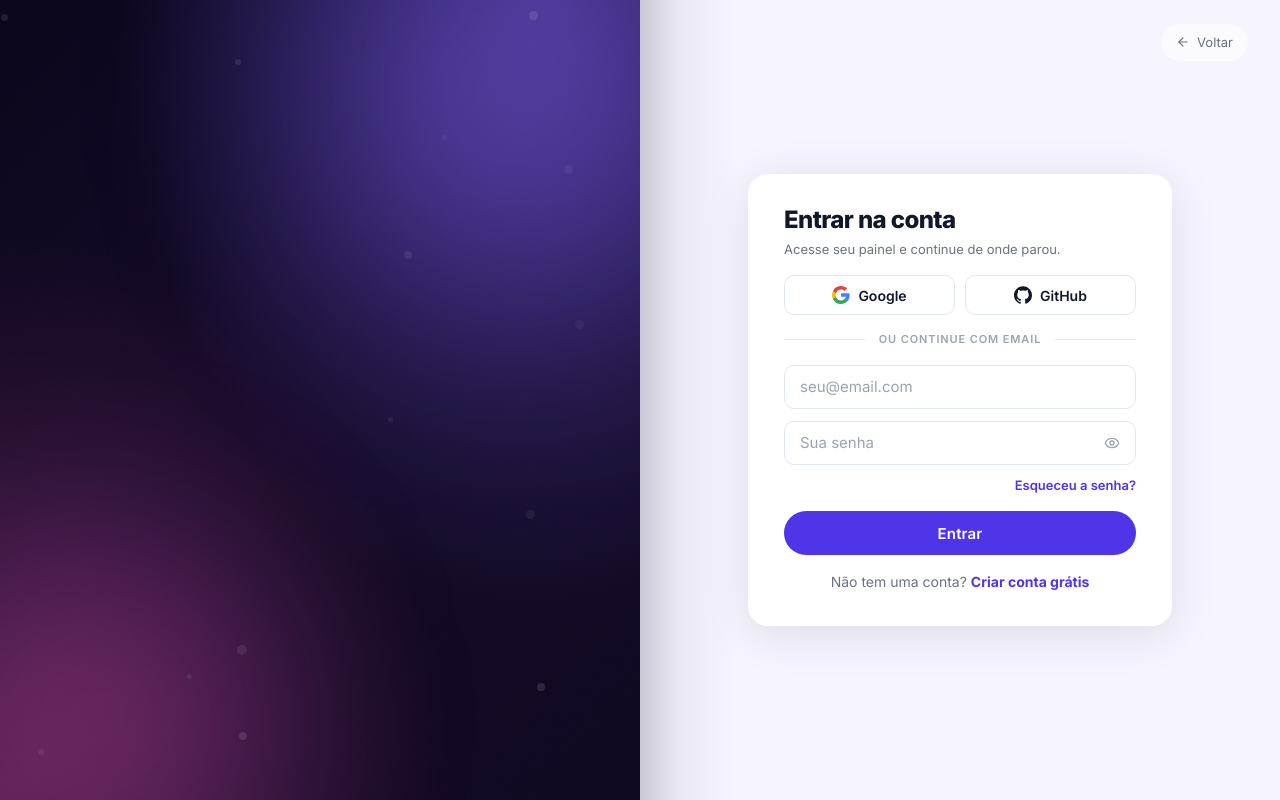
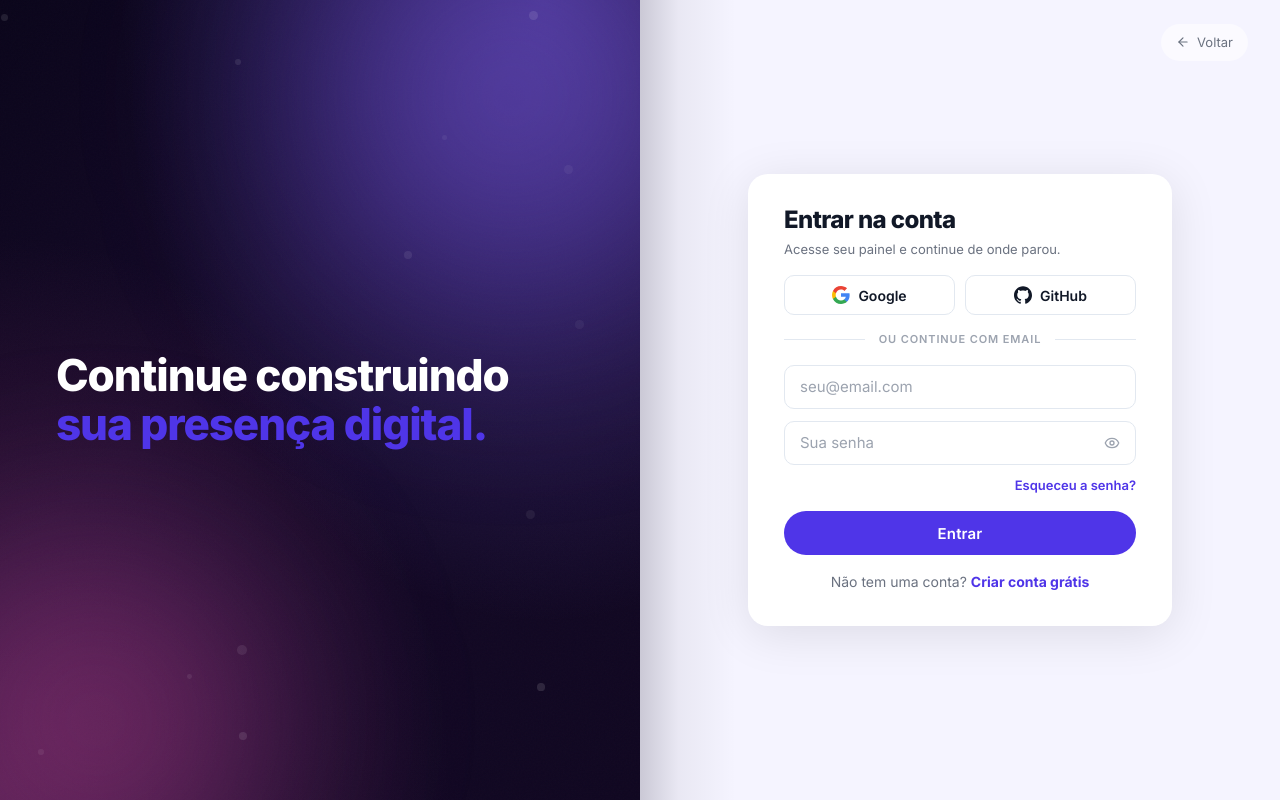
Before and after one commit to brenosemfreio/tcc, a React (Vite) app: page /entrar in a window 1280 px wide. Built offline with nearby package versions, Linux system fonts and the light colour scheme.

Commit message:
chore: auto sync [Claude]

```diff
--- a/src/pages/Cadastro/Cadastro.jsx
+++ b/src/pages/Cadastro/Cadastro.jsx
@@ -150,11 +150,26 @@ export default function Cadastro() {
           <img src={logoHub} alt="HubStudio" className="auth__logo-img" />
         </Link>
 
-        {/* Zona 2 */}
-        <div className="auth__headline-zone">
-          <h2 className="auth__headline">
+        {/* Headline — position: absolute ancorada no centro vertical do showcase */}
+        <div style={{
+          position: 'absolute',
+          top: '50%',
+          left: '3.5rem',
+          right: '3.5rem',
+          transform: 'translateY(-50%)',
+          zIndex: 2,
+        }}>
+          <h2 style={{
+            margin: 0,
+            maxWidth: '32rem',
+            fontSize: 'clamp(2rem, 4vw, 2.75rem)',
+            fontWeight: 800,
+            lineHeight: 1.12,
+            letterSpacing: '-0.025em',
+            color: '#fff',
+          }}>
             Comece hoje a simplificar<br />
-            <span className="auth__headline-accent">suas redes.</span>
+            <span style={{ color: 'var(--color-primary)' }}>suas redes.</span>
           </h2>
         </div>
 
--- a/src/pages/Login/Login.css
+++ b/src/pages/Login/Login.css
@@ -135,44 +135,10 @@
   filter: brightness(0) invert(1);
 }
 
-/* ── Headline — position: absolute ancorada no centro vertical do showcase.
-   top: 50% + translateY(-50%) é à prova de qualquer conflito de flexbox.
-   left/right 3.5rem alinham com o padding-inline do showcase. ── */
-.auth__headline-zone {
-  position: absolute;
-  top: 50%;
-  left: 3.5rem;
-  right: 3.5rem;
-  transform: translateY(-50%);
-  z-index: 1;
-  animation: authHeadlineIn 600ms cubic-bezier(0.22, 1, 0.36, 1) 150ms both;
-}
-.auth__headline {
-  font-size: clamp(2rem, 4vw, 2.75rem);
-  font-weight: 800;
-  line-height: 1.12;
-  letter-spacing: -0.025em;
-  color: #fff;
-  margin: 0;
-  max-width: 32rem;
-}
-.auth__headline-accent {
-  display: block;
-  background: linear-gradient(135deg, #C4B5FD 0%, #B47EE8 50%, #E84FA5 100%);
-  -webkit-background-clip: text;
-  -webkit-text-fill-color: transparent;
-  background-clip: text;
-}
-
 /* Cascata de entrada — keyframes */
 @keyframes authLogoIn {
   from { opacity: 0; transform: translateY(-12px); }
   to   { opacity: 1; transform: translateY(0); }
-}
-@keyframes authHeadlineIn {
-  /* Preserva translateY(-50%) da centralização absoluta + soma o slide de 20px */
-  from { opacity: 0; transform: translateY(calc(-50% + 20px)); }
-  to   { opacity: 1; transform: translateY(-50%); }
 }
 
 /* ══════════════════════════════════════════════════════════
@@ -638,9 +604,6 @@
 @media (min-width: 1024px) and (max-width: 1439px) {
   .auth__showcase { padding: 2.25rem 2.75rem; }
   .auth__pane     { padding: 1.5rem 3rem; }
-  .auth__headline { font-size: clamp(1.75rem, 3.2vw, 2.375rem); }
-  .auth__bottom-card { padding: 1.25rem; }
-  .auth__testimonial-quote { font-size: 0.875rem; }
 
   .auth__card { padding: 2rem 2.25rem; gap: 1rem; max-width: 26.5rem; }
   .auth__heading h1 { font-size: 1.5rem; }
--- a/src/pages/Login/Login.jsx
+++ b/src/pages/Login/Login.jsx
@@ -123,11 +123,26 @@ export default function Login() {
           <img src={logoHub} alt="HubStudio" className="auth__logo-img" />
         </Link>
 
-        {/* Zona 2 */}
-        <div className="auth__headline-zone">
-          <h2 className="auth__headline">
+        {/* Headline — position: absolute ancorada no centro vertical do showcase */}
+        <div style={{
+          position: 'absolute',
+          top: '50%',
+          left: '3.5rem',
+          right: '3.5rem',
+          transform: 'translateY(-50%)',
+          zIndex: 2,
+        }}>
+          <h2 style={{
+            margin: 0,
+            maxWidth: '32rem',
+            fontSize: 'clamp(2rem, 4vw, 2.75rem)',
+            fontWeight: 800,
+            lineHeight: 1.12,
+            letterSpacing: '-0.025em',
+            color: '#fff',
+          }}>
             Continue construindo<br />
-            <span className="auth__headline-accent">sua presença digital.</span>
+            <span style={{ color: 'var(--color-primary)' }}>sua presença digital.</span>
           </h2>
         </div>
 
```
